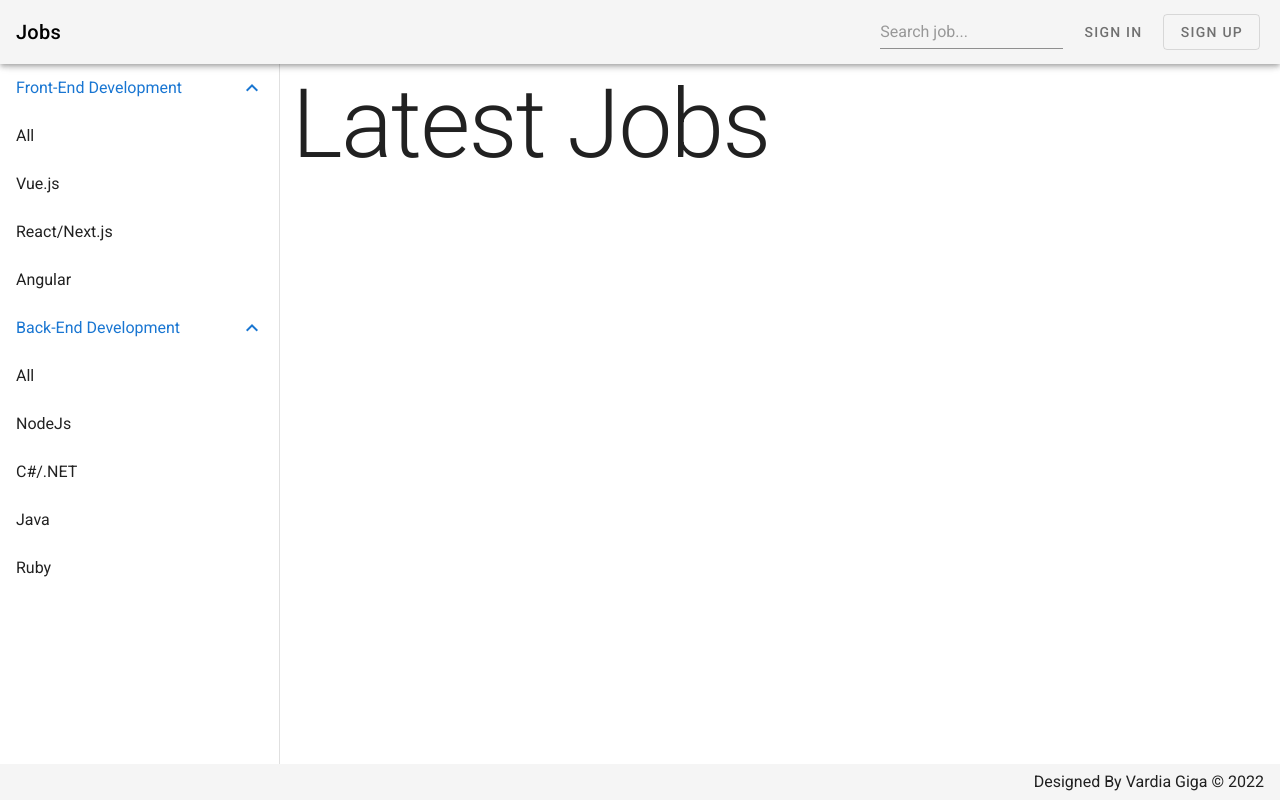
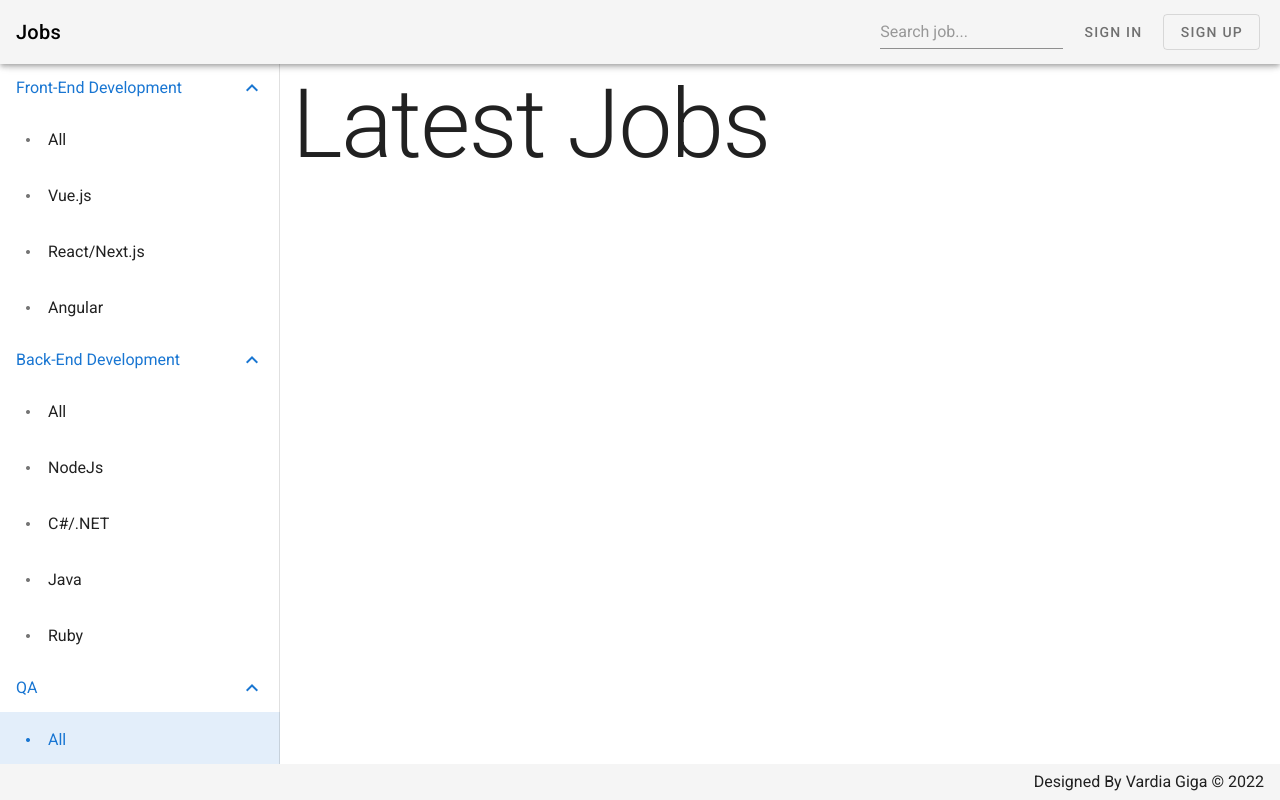
Before and after one commit to GigaVardia/nuxt-jobs, a Nuxt app: page / in a window 1280 px wide. Built offline with nearby package versions, Linux system fonts and the light colour scheme.

Commit message:
added new items

```diff
--- a/components/home/NavigationDrawer.vue
+++ b/components/home/NavigationDrawer.vue
@@ -28,7 +28,14 @@
           exact
           sub-group
         >
-          {{ nestedItem.title }}
+          <v-list-item-icon class="mr-2">
+            <v-icon>mdi-circle-small </v-icon>
+          </v-list-item-icon>
+          <v-list-item-content>
+            <v-list-item-title>
+              {{ nestedItem.title }}
+            </v-list-item-title>
+          </v-list-item-content>
         </v-list-item>
       </v-list-group>
     </v-list>
@@ -39,7 +46,7 @@
 export default {
   data() {
     return {
-      listModel: [true, true],
+      listModel: [true, true, true, true],
       items: [
         {
           title: 'Front-End Development',
@@ -47,19 +54,23 @@ export default {
           items: [
             {
               title: 'All',
+              jobs: 63,
               routeParam: 'all-frontend',
             },
             {
               title: 'Vue.js',
               routeParam: 'vuejs',
+              jobs: 22,
             },
             {
               title: 'React/Next.js',
               routeParam: 'react-nuxtjs',
+              jobs: '28',
             },
             {
               title: 'Angular',
               routeParam: 'angular',
+              jobs: 13,
             },
           ],
         },
@@ -89,6 +100,53 @@ export default {
             },
           ],
         },
+        {
+          title: 'QA',
+          id: 'qa',
+          items: [
+            {
+              title: 'All',
+              params: 'qa-all',
+              jobs: 8,
+            },
+            {
+              title: 'Manual testing',
+              param: 'manual-testing',
+              jobs: 3,
+            },
+            {
+              title: 'Test automation',
+              param: 'test-automation',
+              jobs: 5,
+            },
+          ],
+        },
+        {
+          title: 'Operations',
+          id: 'operations',
+          items: [
+            {
+              title: 'All',
+              params: 'operations-all',
+              jobs: 15,
+            },
+            {
+              title: 'DevOps',
+              param: 'devops',
+              jobs: 7,
+            },
+            {
+              title: 'System administrator',
+              param: 'system-administrator',
+              jobs: 5,
+            },
+            {
+              title: 'Database administrator',
+              param: 'database-administrator',
+              jobs: 3,
+            },
+          ],
+        },
       ],
     }
   },
```
